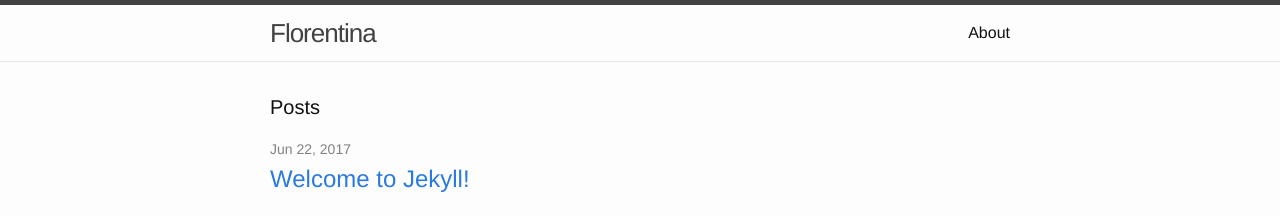
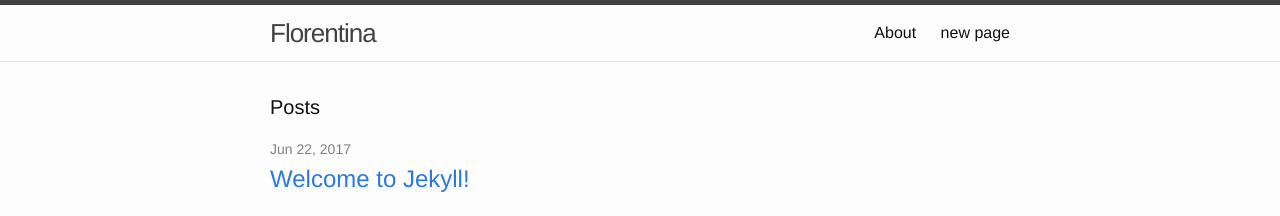
Before and after one commit to florentinaspi/florentinaspi.github.io, a Jekyll site: the page built from index.html, in a window 1280 px wide. Shown: the top 216 px of the page. Built offline with Jekyll 4.4.1, drawn with Linux system fonts in a browser that asks for light colours.

Commit message:
Update test.html

```diff
--- a/test.html
+++ b/test.html
@@ -1 +1,6 @@
+---
+layout: page
+title: new page
+permalink: /new page/
+---
 new page
```
